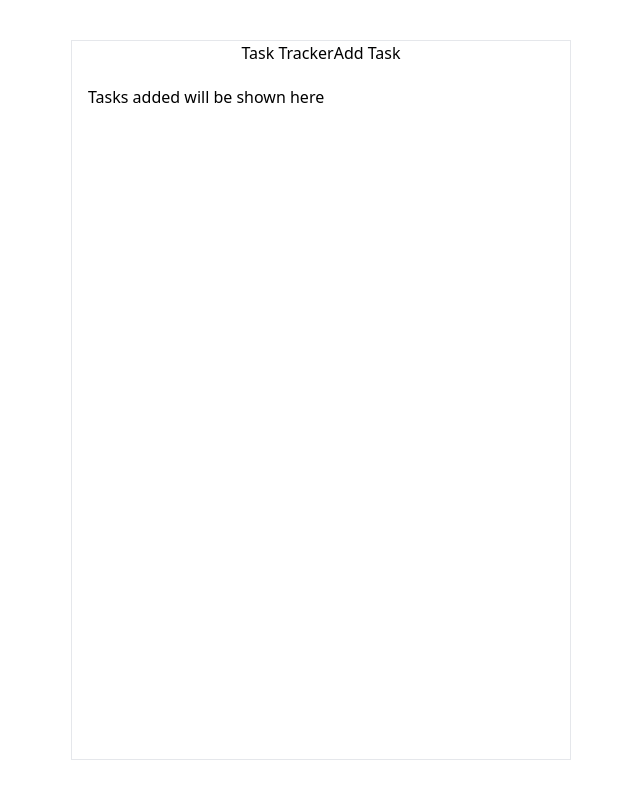
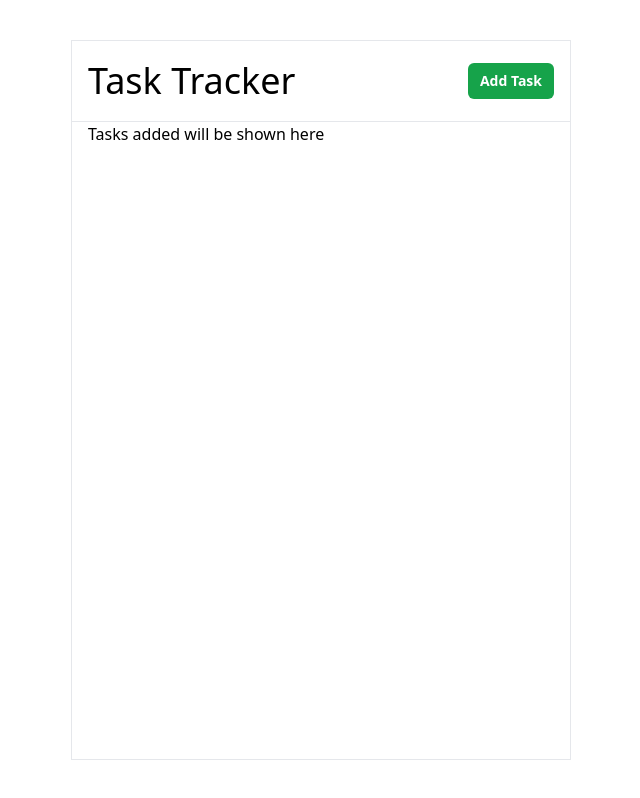
Before and after one commit to exploitenomah/learning--vue, a Vue app: page / in a window 1280 px wide. Shown: the whole page, without its empty margins (319-959 px from the left). Built offline with nearby package versions, Linux system fonts and the light colour scheme; no server answers.

Commit message:
create styles

```diff
--- a/src/components/Header.vue
+++ b/src/components/Header.vue
@@ -2,29 +2,19 @@
 <script>
 import Button from './Button.vue'
 export default {
-  name: 'HeaderComponent', props: { title: String },
+  name: 'HeaderComponent', props: { title: String, showForm: Boolean },
   components: {
     Button
   },
-  methods: {
-
-  }
 }
 
 </script>
 
 <template>
-  <header>
-    <h1>{{ title }}</h1>
-    <Button text='Add Task' color='green' @on-click="$emit('toggle-show-form')" />
+  <header class='sticky z-10 top-0 bg-white flex w-full border-b justify-between items-center max-h-[12vh] px-4 py-5'>
+    <h1 class='text-4xl font-normal capitalize tracking-normal'>{{ title }}</h1>
+    <Button :text='showForm ? "Close" : "Add Task"' :bgColorClass='showForm ? "bg-red-500" : "bg-green-600"'
+      classes='text-white px-3 py-2 rounded-md capitalize text-sm font-semibold whitespace-nowrap  transition-all duration-[500ms] '
+      @on-click="$emit('toggle-show-form')" />
   </header>
 </template>
-
-<style scoped>
-header {
-  display: flex;
-  justify-content: space - between;
-  align-items: center;
-  margin-bottom: 20px;
-}
-</style>
```
